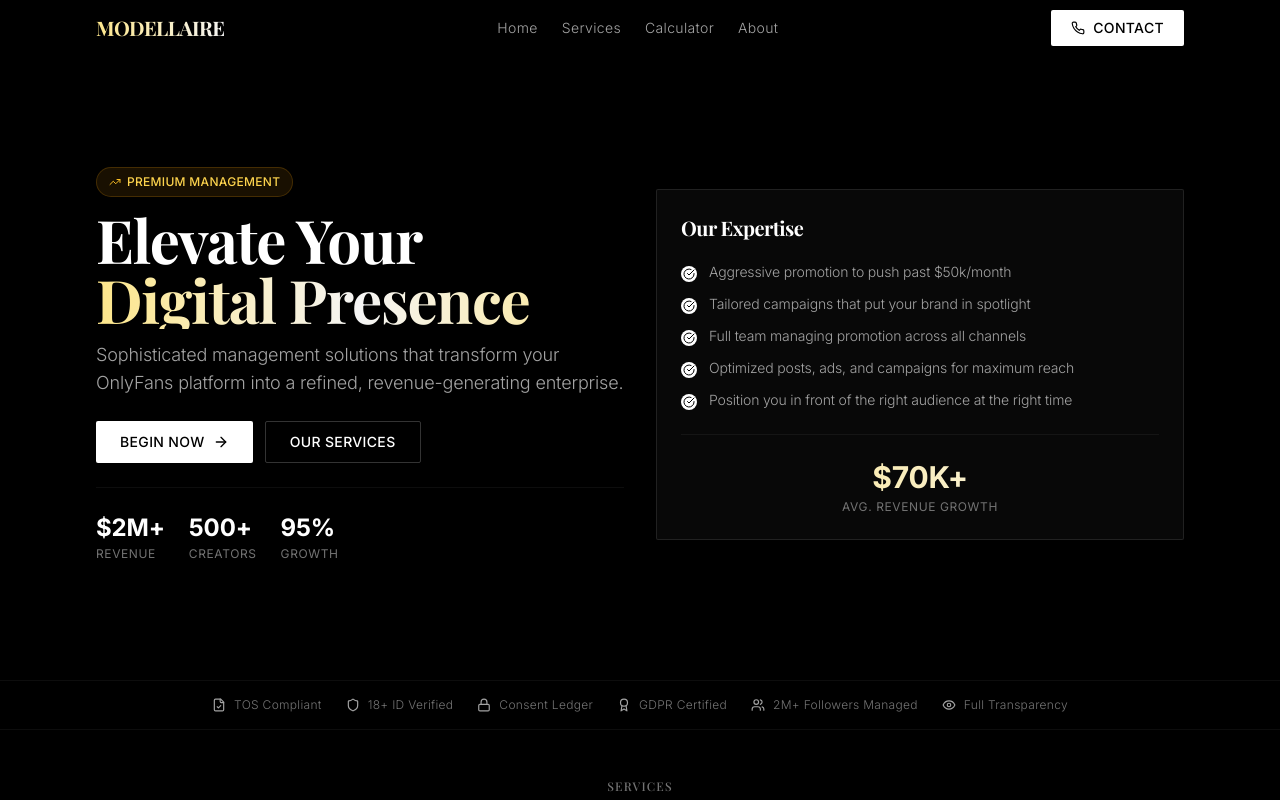
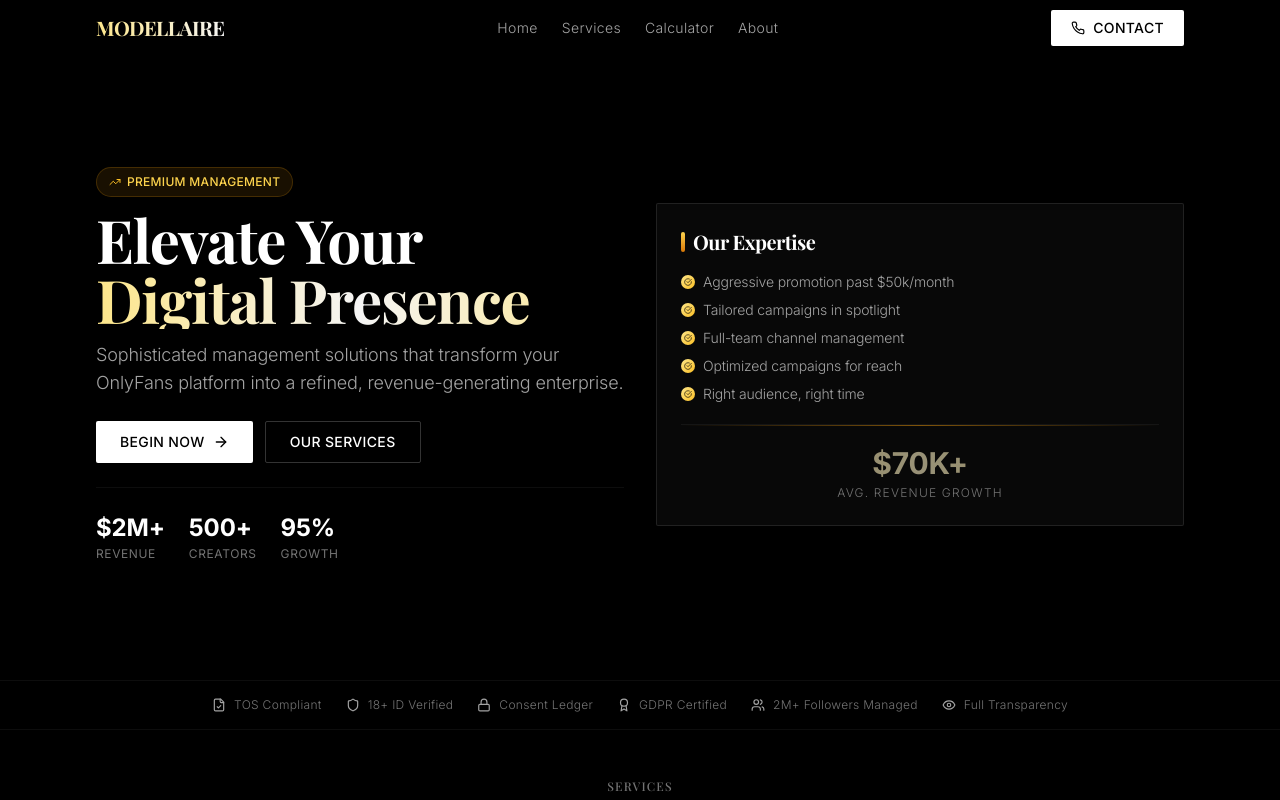
Before and after one commit to Zan7777/sb1-sh7tsakm, a React (Vite) app: page / in a window 1280 px wide. Shown: the top 800 px of the page. Built offline with nearby package versions, Linux system fonts and the light colour scheme.

Commit message:
Updated index.css

```diff
--- a/src/components/Hero.tsx
+++ b/src/components/Hero.tsx
@@ -3,11 +3,11 @@ import { ArrowRight, CheckCircle, TrendingUp, DollarSign, Users, Clock, Shield,
 
 const Hero: React.FC = () => {
   const achievements = [
-    "Aggressive promotion to push past $50k/month",
-    "Tailored campaigns that put your brand in spotlight",
-    "Full team managing promotion across all channels",
-    "Optimized posts, ads, and campaigns for maximum reach",
-    "Position you in front of the right audience at the right time"
+    "Aggressive promotion past $50k/month",
+    "Tailored campaigns in spotlight",
+    "Full-team channel management",
+    "Optimized campaigns for reach",
+    "Right audience, right time"
   ];
 
   return (
@@ -61,28 +61,43 @@ const Hero: React.FC = () => {
           </div>
 
           <div className="relative mt-4 lg:mt-0">
-            <div className="bg-white/[0.03] backdrop-blur-sm rounded-sm p-4 md:p-6 border border-white/10">
-              <h3 className="text-base md:text-xl font-bold text-white mb-3 md:mb-5 tracking-tight">Our Expertise</h3>
+            <div className="bg-white/[0.03] backdrop-blur-sm rounded-sm p-3 md:p-6 border border-white/10 overflow-hidden group hover:border-white/20 transition-all duration-500">
+              <div className="absolute inset-0 bg-gradient-to-br from-amber-500/0 to-amber-500/0 group-hover:from-amber-500/5 group-hover:to-transparent transition-all duration-700 opacity-0 group-hover:opacity-100"></div>
 
-              <div className="space-y-2 md:space-y-3">
+              <div className="relative z-10">
+                <h3 className="text-sm md:text-xl font-bold text-white mb-2 md:mb-4 tracking-tight flex items-center">
+                  <span className="w-1 h-4 md:h-5 bg-gradient-to-b from-amber-300 to-amber-600 mr-2 rounded-full"></span>
+                  Our Expertise
+                </h3>
+
+                <div className="space-y-1 md:space-y-2">
                   {achievements.map((achievement, index) => (
-                  <div key={index} className="flex items-start space-x-2 md:space-x-3 group">
-                    <div className="flex-shrink-0 w-3 h-3 md:w-4 md:h-4 bg-white rounded-full flex items-center justify-center mt-0.5 md:mt-1">
-                      <CheckCircle className="w-2 h-2 md:w-3 md:h-3 text-black" />
+                    <div
+                      key={index}
+                      className="flex items-center space-x-1.5 md:space-x-2 group/item hover:translate-x-1 transition-all duration-300"
+                      style={{
+                        animation: `fadeInLeft 0.5s ease-out ${index * 0.1}s backwards`,
+                      }}
+                    >
+                      <div className="flex-shrink-0 w-2.5 h-2.5 md:w-3.5 md:h-3.5 bg-gradient-to-br from-amber-200 to-amber-400 rounded-full flex items-center justify-center group-hover/item:scale-110 transition-transform duration-300">
+                        <CheckCircle className="w-1.5 h-1.5 md:w-2 md:h-2 text-black" />
                       </div>
-                    <p className="text-xs md:text-sm text-neutral-400 group-hover:text-neutral-200 transition-colors duration-300 font-light leading-relaxed">
+                      <p className="text-[10px] md:text-sm text-neutral-400 group-hover/item:text-neutral-200 transition-colors duration-300 font-light leading-tight">
                         {achievement}
                       </p>
                     </div>
                   ))}
                 </div>
 
-              <div className="mt-4 md:mt-6 pt-4 md:pt-6 border-t border-white/5 text-center">
-                <div className="text-2xl md:text-3xl font-bold bg-gradient-to-r from-amber-200 to-neutral-100 bg-clip-text text-transparent">
+                <div className="mt-3 md:mt-5 pt-3 md:pt-5 border-t border-white/5 text-center relative">
+                  <div className="absolute inset-x-0 top-0 h-px bg-gradient-to-r from-transparent via-amber-500/50 to-transparent"></div>
+
+                  <div className="text-xl md:text-3xl font-bold bg-gradient-to-r from-amber-200 via-amber-100 to-amber-200 bg-clip-text text-transparent animate-pulse">
                     $70K+
                   </div>
-                <div className="text-[10px] md:text-xs text-neutral-500 mt-1 uppercase tracking-wider">
+                  <div className="text-[9px] md:text-xs text-neutral-500 mt-0.5 md:mt-1 uppercase tracking-widest font-light">
                     Avg. Revenue Growth
+                  </div>
                 </div>
               </div>
             </div>
--- a/src/index.css
+++ b/src/index.css
@@ -151,6 +151,17 @@
       transform: translateY(0);
     }
   }
+
+  @keyframes fadeInLeft {
+    0% {
+      opacity: 0;
+      transform: translateX(-10px);
+    }
+    100% {
+      opacity: 1;
+      transform: translateX(0);
+    }
+  }
 }
 
 ::-webkit-scrollbar {
```
Lines whose indentation alone changed are shown as unchanged.
